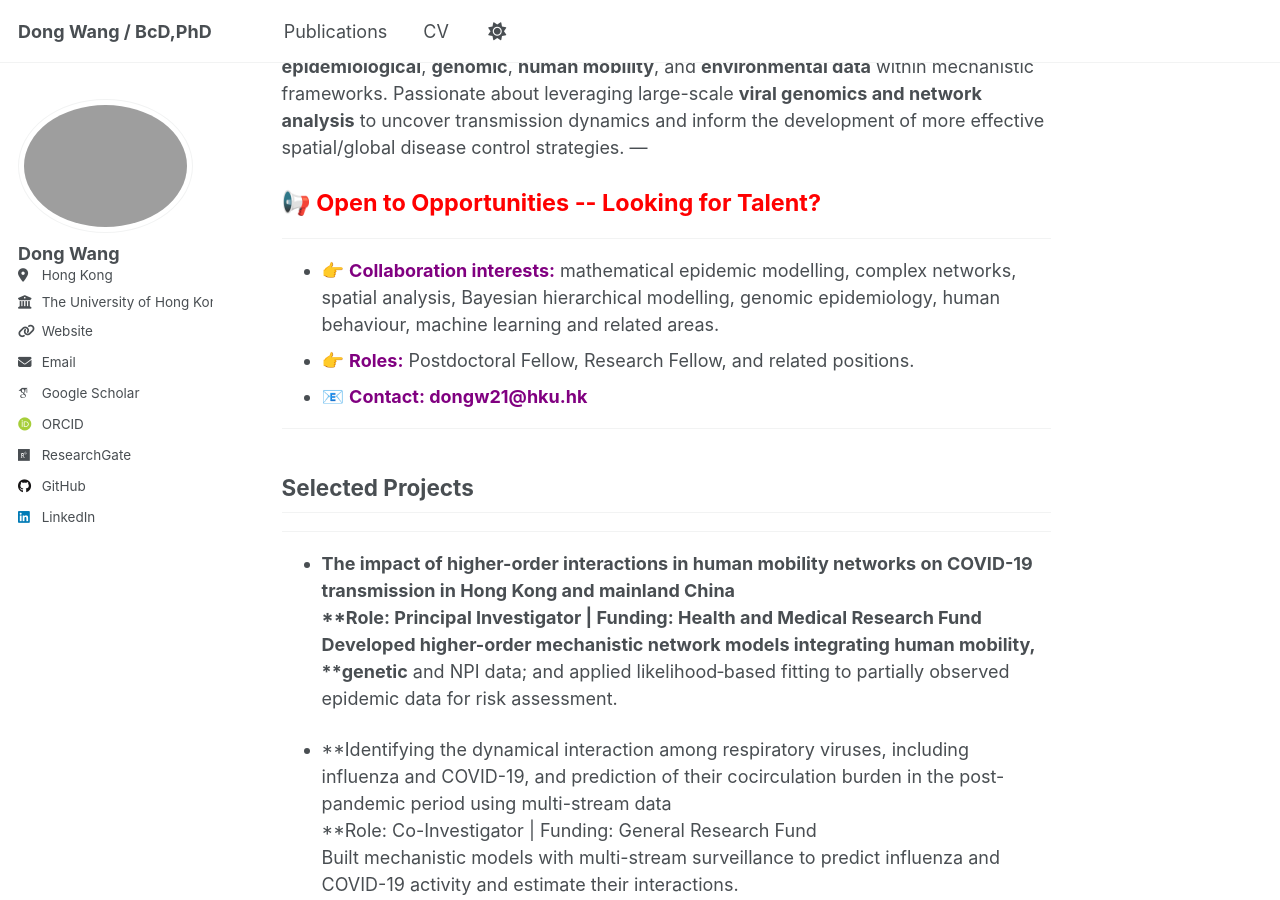
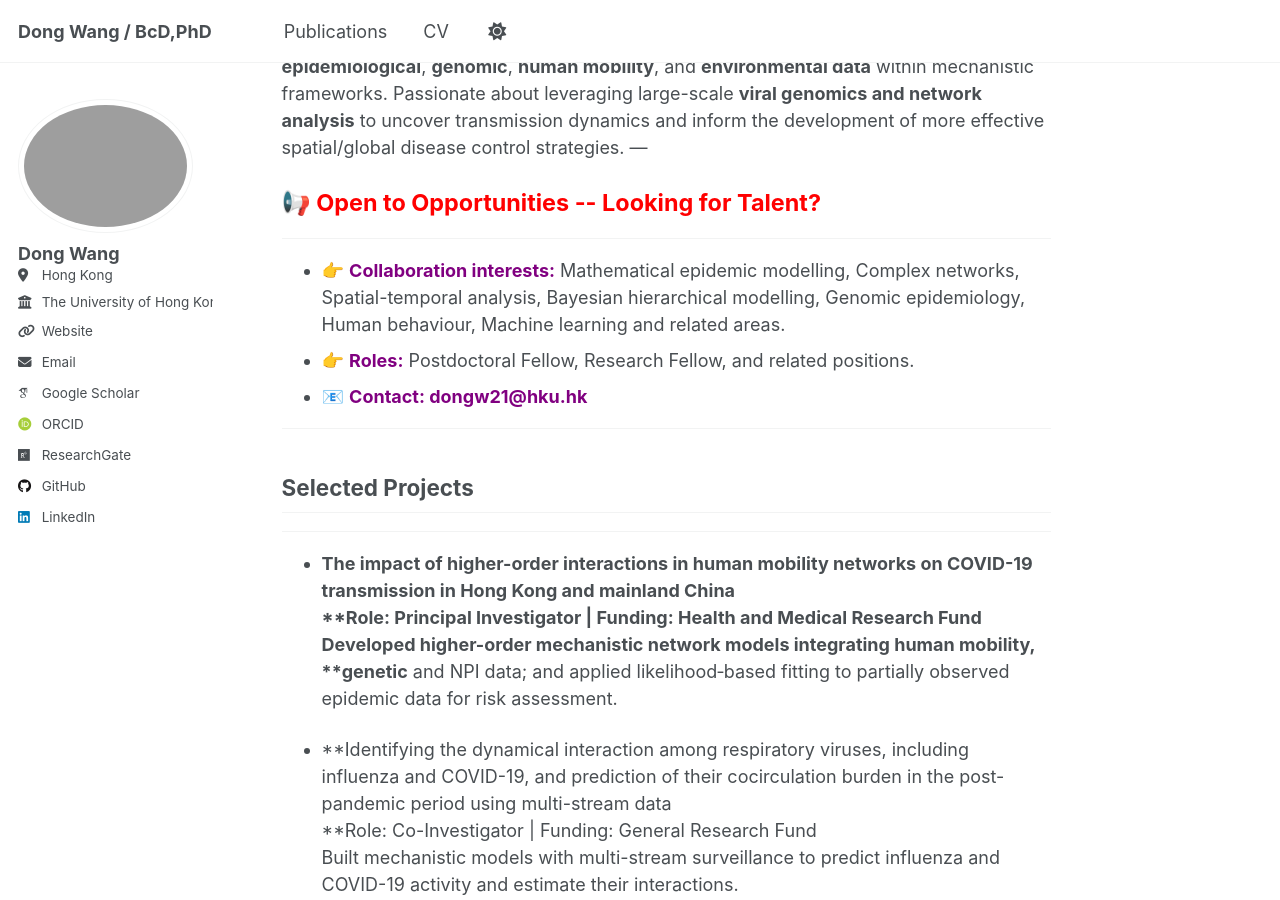
Before and after one commit to WangDongHKU/Dong_WANG.github.io, a Jekyll site: the page built from _pages/about.md, in a window 1280 px wide and 900 px high, scrolled down 354 px. Built offline with Jekyll 4.4.1, drawn with Linux system fonts in a browser that asks for light colours; some web fonts are replaced; a script that is not in the unit is left out.

Commit message:
Update about.md
Signed-off-by: DONG WANG <92856596+WangDongHKU@users.noreply.github.com>

```diff
--- a/_pages/about.md
+++ b/_pages/about.md
@@ -16,7 +16,7 @@ I am a  Postdoctoral Fellow at HKU School of Public Health with a PhD in **Mathe
 📢 Open to Opportunities -- Looking for Talent?
 </div>
 ---
-- 👉 <span style="color: purple; font-weight:bold;">Collaboration interests:</span>  mathematical epidemic modelling, complex networks, spatial analysis, Bayesian hierarchical modelling, genomic epidemiology, human behaviour, machine learning and related areas.
+- 👉 <span style="color: purple; font-weight:bold;">Collaboration interests:</span>  Mathematical epidemic modelling, Complex networks, Spatial-temporal analysis, Bayesian hierarchical modelling, Genomic epidemiology, Human behaviour, Machine learning and related areas.
 - 👉 <span style="color: purple; font-weight:bold;">Roles:</span>  Postdoctoral Fellow, Research Fellow, and related positions.
 - 📧 <span style="color: purple; font-weight:bold;"> Contact: dongw21@hku.hk  </span>
 
```
